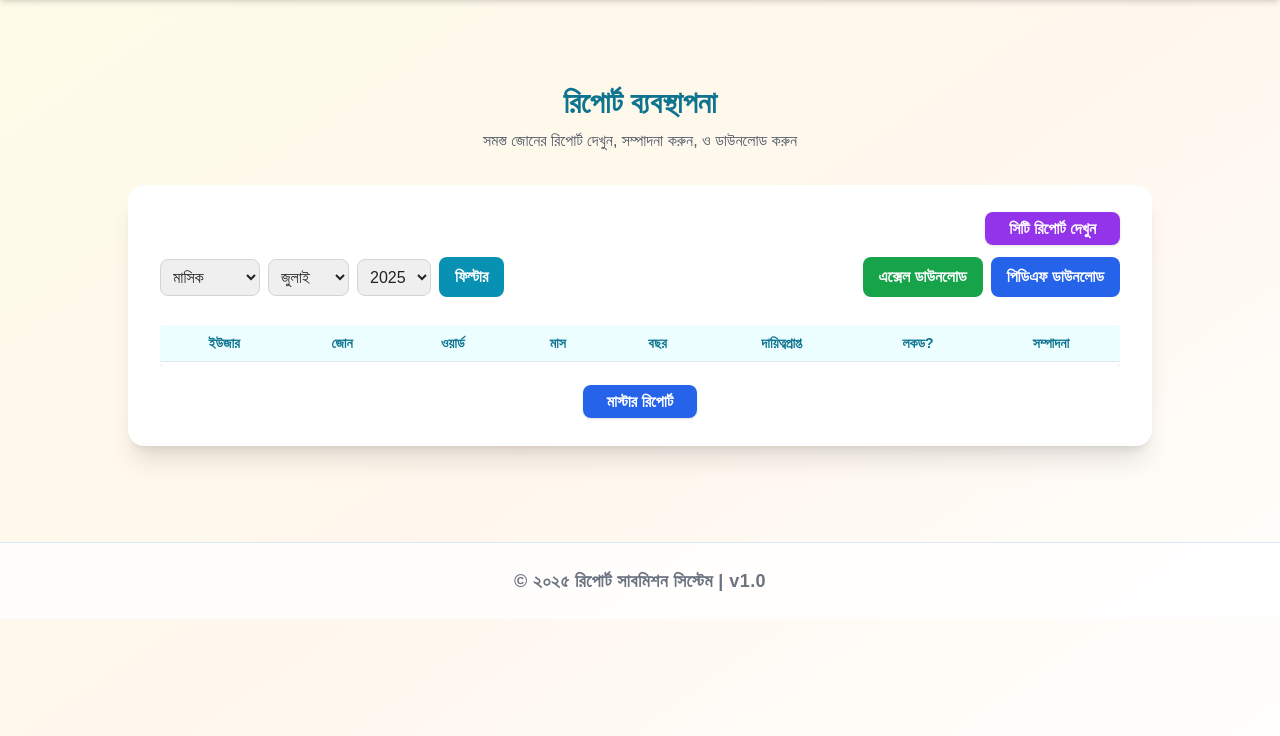
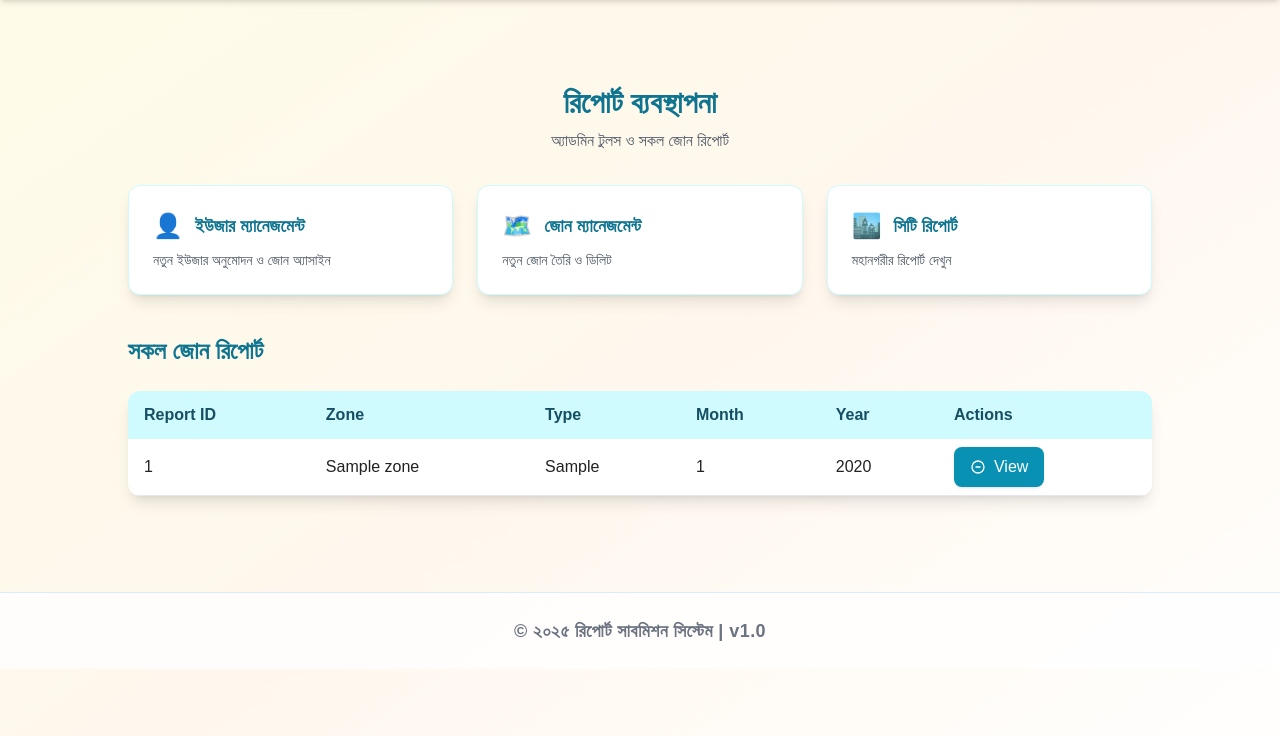
Before and after one commit to Jabir-A-H/report-submission, a Flask app: page / in a window 1280 px wide. Shown: the part 75-811 px from the top of the page. Run offline with Flask 3, Linux system fonts and the light colour scheme; a user stored in the database is signed in; tables that the repository leaves empty hold one stand-in row (values such as "Sample post"); lists and menus that the app fills with data are empty; some libraries are stand-ins or nearby versions; some web fonts are replaced.

Commit message:
Alhamdulillah

```diff
--- a/app.py
+++ b/app.py
@@ -414,6 +414,7 @@ def dashboard():
     ]
 
     if is_admin():
+        reports = Report.query.all()
         return render_template(
             "index_admin.html",
             user=current_user,
@@ -421,6 +422,7 @@ def dashboard():
             year=year,
             report_type=report_type,
             report_types=report_types,
+            reports=reports,
         )
     else:
         # Build sections list with completion status and navigation URLs
--- a/templates/index.html
+++ b/templates/index.html
@@ -1,5 +1,3 @@
-<!DOCTYPE html>
-<html lang="bn">
 {% extends 'base.html' %}
 {% block title %}রিপোর্ট ড্যাশবোর্ড{% endblock %}
 {% block content %}
--- a/templates/index_admin.html
+++ b/templates/index_admin.html
@@ -4,78 +4,75 @@
 <div class="container mx-auto px-4 py-8 animate-fade-in">
   <div class="text-center mb-8">
     <h1 class="text-3xl font-bold text-cyan-700 mb-2">রিপোর্ট ব্যবস্থাপনা</h1>
-    <p class="text-gray-600">সমস্ত জোনের রিপোর্ট দেখুন, সম্পাদনা করুন, ও ডাউনলোড করুন</p>
+    <p class="text-gray-600">অ্যাডমিন টুলস ও সকল জোন রিপোর্ট</p>
   </div>
-  <div class="max-w-5xl mx-auto bg-white rounded-2xl shadow-xl p-8">
-    <div class="mb-4 text-right">
-      <a href="{{ city_report_url }}" class="px-6 py-2 bg-purple-600 text-white rounded-lg shadow hover:bg-purple-700 font-bold">সিটি রিপোর্ট দেখুন</a>
-    </div>
-    <div class="mb-6 flex flex-col md:flex-row gap-4 items-center justify-between">
-      <form method="get" class="flex gap-2 items-center">
-        <select name="report_type" class="p-2 border border-gray-300 rounded-lg focus:ring-2 focus:ring-cyan-500" aria-label="রিপোর্ট টাইপ" required>
-          <option value="">রিপোর্ট টাইপ</option>
-          {% for rtype in report_types %}
-          <option value="{{ rtype.value }}" {% if rtype.value == report_type %}selected{% endif %}>{{ rtype.label }}</option>
-          {% endfor %}
-        </select>
-        <select name="month" class="p-2 border border-gray-300 rounded-lg focus:ring-2 focus:ring-cyan-500" aria-label="মাস" required>
-          <option value="">মাস</option>
-          {% for i in range(1, 13) %}
-          <option value="{{ i }}" {% if i == month|int %}selected{% endif %}>{{ i|month_name }}</option>
-          {% endfor %}
-        </select>
-        <select name="year" class="p-2 border border-gray-300 rounded-lg focus:ring-2 focus:ring-cyan-500" aria-label="বছর" required>
-          <option value="">বছর</option>
-          {% for y in [2025, 2026] %}
-          <option value="{{ y }}" {% if y == year|int %}selected{% endif %}>{{ y }}</option>
-          {% endfor %}
-        </select>
-        <button type="submit" class="px-4 py-2 bg-cyan-600 text-white rounded-lg hover:bg-cyan-700 font-bold">ফিল্টার</button>
-      </form>
-      <div class="flex gap-2">
-        <a href="/download_excel?report_type={{ report_type }}&month={{ month }}&year={{ year }}" class="px-4 py-2 bg-green-600 text-white rounded-lg hover:bg-green-700 font-bold">এক্সেল ডাউনলোড</a>
-        <a href="/download_pdf?report_type={{ report_type }}&month={{ month }}&year={{ year }}" class="px-4 py-2 bg-blue-600 text-white rounded-lg hover:bg-blue-700 font-bold">পিডিএফ ডাউনলোড</a>
+  <!-- Admin Tools as Cards -->
+  <div class="grid grid-cols-1 md:grid-cols-3 gap-6 mb-10 max-w-5xl mx-auto">
+    <a href="{{ url_for('admin_users') }}" class="block bg-white rounded-xl shadow-lg p-6 hover:bg-cyan-50 transition border border-cyan-100">
+      <div class="flex items-center gap-3 mb-2">
+        <span class="text-2xl">👤</span>
+        <span class="text-lg font-bold text-cyan-700">ইউজার ম্যানেজমেন্ট</span>
       </div>
-    </div>
-    <div class="overflow-x-auto">
-      <table class="min-w-full border-separate border-spacing-y-1 border-0 rounded shadow text-sm">
-        <thead class="bg-cyan-50">
-          <tr class="text-cyan-700">
-            <th class="px-4 py-2 border-b">ইউজার</th>
-            <th class="px-4 py-2 border-b">জোন</th>
-            <th class="px-4 py-2 border-b">ওয়ার্ড</th>
-            <th class="px-4 py-2 border-b">মাস</th>
-            <th class="px-4 py-2 border-b">বছর</th>
-            <th class="px-4 py-2 border-b">দায়িত্বপ্রাপ্ত</th>
-            <th class="px-4 py-2 border-b">লকড?</th>
-            <th class="px-4 py-2 border-b">সম্পাদনা</th>
+      <div class="text-gray-600 text-sm">নতুন ইউজার অনুমোদন ও জোন অ্যাসাইন</div>
+    </a>
+    <a href="{{ url_for('admin_zones') }}" class="block bg-white rounded-xl shadow-lg p-6 hover:bg-cyan-50 transition border border-cyan-100">
+      <div class="flex items-center gap-3 mb-2">
+        <span class="text-2xl">🗺️</span>
+        <span class="text-lg font-bold text-cyan-700">জোন ম্যানেজমেন্ট</span>
+      </div>
+      <div class="text-gray-600 text-sm">নতুন জোন তৈরি ও ডিলিট</div>
+    </a>
+    <a href="{{ city_report_url }}" class="block bg-white rounded-xl shadow-lg p-6 hover:bg-cyan-50 transition border border-cyan-100">
+      <div class="flex items-center gap-3 mb-2">
+        <span class="text-2xl">🏙️</span>
+        <span class="text-lg font-bold text-cyan-700">সিটি রিপোর্ট</span>
+      </div>
+      <div class="text-gray-600 text-sm">মহানগরীর রিপোর্ট দেখুন</div>
+    </a>
+  </div>
+
+  <!-- Reports List (like zone_reports) -->
+  <div class="mx-auto max-w-5xl">
+    <h2 class="text-2xl font-bold text-cyan-700 mb-6">সকল জোন রিপোর্ট</h2>
+    {% if reports and reports|length > 0 %}
+    <div class="overflow-x-auto rounded-xl shadow-lg">
+      <table class="min-w-full bg-white rounded-xl">
+        <thead class="bg-cyan-100 text-cyan-900">
+          <tr>
+            <th class="py-3 px-4 text-left font-semibold">Report ID</th>
+            <th class="py-3 px-4 text-left font-semibold">Zone</th>
+            <th class="py-3 px-4 text-left font-semibold">Type</th>
+            <th class="py-3 px-4 text-left font-semibold">Month</th>
+            <th class="py-3 px-4 text-left font-semibold">Year</th>
+            <th class="py-3 px-4 text-left font-semibold">Actions</th>
           </tr>
         </thead>
         <tbody>
-          {% for r in reports %}
-          <tr class="hover:bg-cyan-50">
-            <td class="px-4 py-2 border-b">{{ r.user.email }}</td>
-            <td class="px-4 py-2 border-b">{{ r.user.zone.name }}</td>
-            <td class="px-4 py-2 border-b">{{ r.ward }}</td>
-            <td class="px-4 py-2 border-b">{{ r.month }}</td>
-            <td class="px-4 py-2 border-b">{{ r.year }}</td>
-            <td class="px-4 py-2 border-b">{{ r.responsible_name }}</td>
-            <td class="px-4 py-2 border-b text-center">{% if r.locked %}✔{% else %}✗{% endif %}</td>
-            <td class="px-4 py-2 border-b text-center">
-              <a href="/report/{{ r.id }}" class="px-3 py-1 bg-cyan-600 text-white rounded hover:bg-cyan-700">দেখুন/এডিট</a>
+          {% for report in reports %}
+          <tr class="border-b hover:bg-cyan-50 transition">
+            <td class="py-2 px-4">{{ report.id }}</td>
+            <td class="py-2 px-4">{{ report.zone.name if report.zone else 'N/A' }}</td>
+            <td class="py-2 px-4">{{ report.report_type }}</td>
+            <td class="py-2 px-4">{{ report.month if report.month else '-' }}</td>
+            <td class="py-2 px-4">{{ report.year }}</td>
+            <td class="py-2 px-4">
+              <a href="{{ url_for('report_summary') }}?report_id={{ report.id }}" class="inline-flex items-center gap-2 px-4 py-2 bg-cyan-600 text-white rounded-lg shadow hover:bg-cyan-700 transition">
+                <svg class="w-4 h-4" fill="none" stroke="currentColor" viewBox="0 0 24 24">
+                  <path stroke-linecap="round" stroke-linejoin="round" stroke-width="2" d="M15 12H9m12 0a9 9 0 11-18 0 9 9 0 0118 0z" />
+                </svg>
+                View
+              </a>
             </td>
           </tr>
           {% endfor %}
         </tbody>
       </table>
     </div>
-    <div class="text-center mt-6">
-      <a href="/master_report" class="px-6 py-2 bg-blue-600 text-white rounded-lg shadow hover:bg-blue-700 font-bold">মাস্টার রিপোর্ট</a>
+    {% else %}
+    <div class="bg-yellow-50 border-l-4 border-yellow-400 text-yellow-700 p-4 rounded-xl shadow mt-6">
+      কোন রিপোর্ট পাওয়া যায়নি।
     </div>
+    {% endif %}
   </div>
 </div>
 {% endblock %}
-      </div>
-    </div>
-  </body>
-</html>
```
